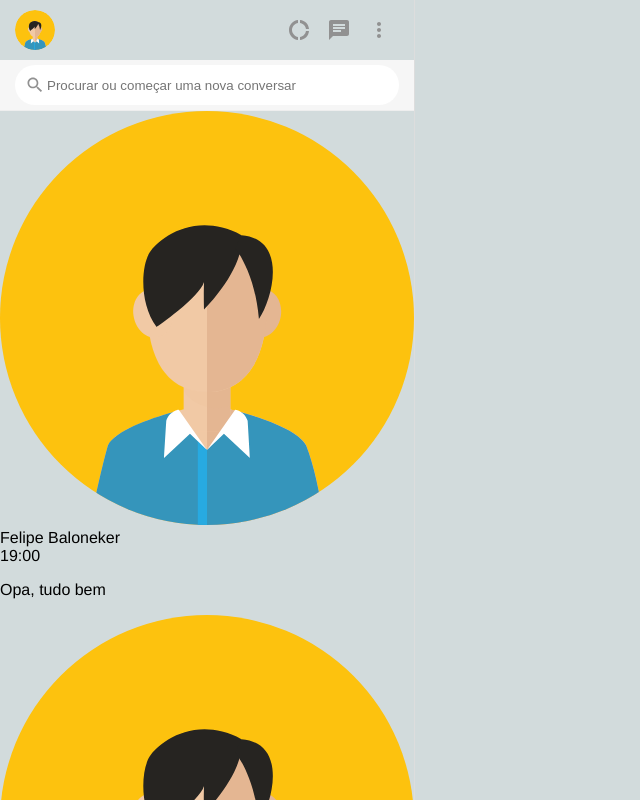
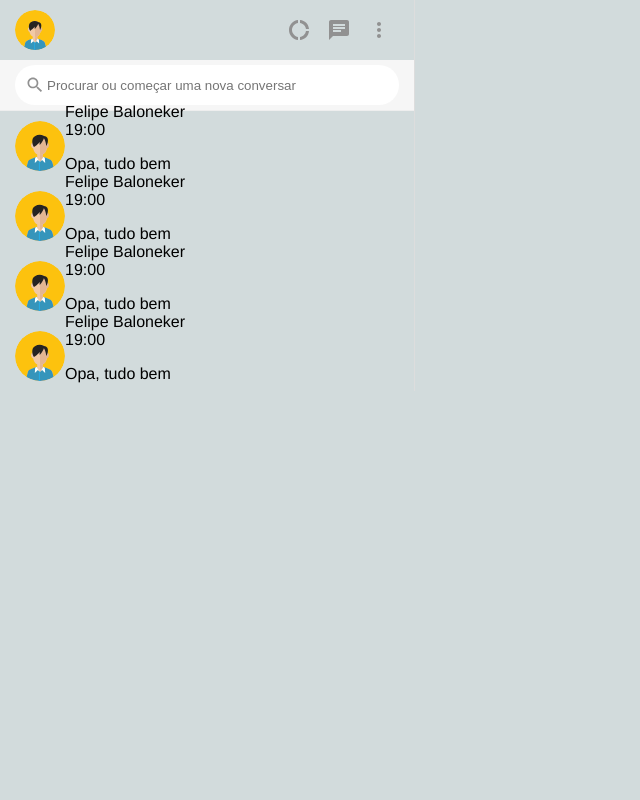
Before and after one commit to felipebaloneker/Whatsapp-React, a React (Create React App) app: page / in a window 1280 px wide. Shown: the top 800 px of the page, without its empty margins (0-640 px from the left). Built offline with nearby package versions, Linux system fonts and the light colour scheme.

Commit message:
Arrumando css

```diff
--- a/src/components/ChatListItem/style.css
+++ b/src/components/ChatListItem/style.css
@@ -0,0 +1,28 @@
+.chatListItem{
+    display:flex;
+    cursor:pointer;
+    align-items:center;
+    height:70px;
+}
+.chatListItem-avatar{
+    width:50px;
+    height:50px;
+    border-radius:25px;
+    margin-left:15px;
+
+}
+
+.charListItem-lines{
+    flex:1;
+    display:flex;
+    flex-direction:column;
+}
+.charListItem-line{
+
+}
+.chartListItem-name{
+
+}
+.charListItem-lastMsg{
+
+}
```
